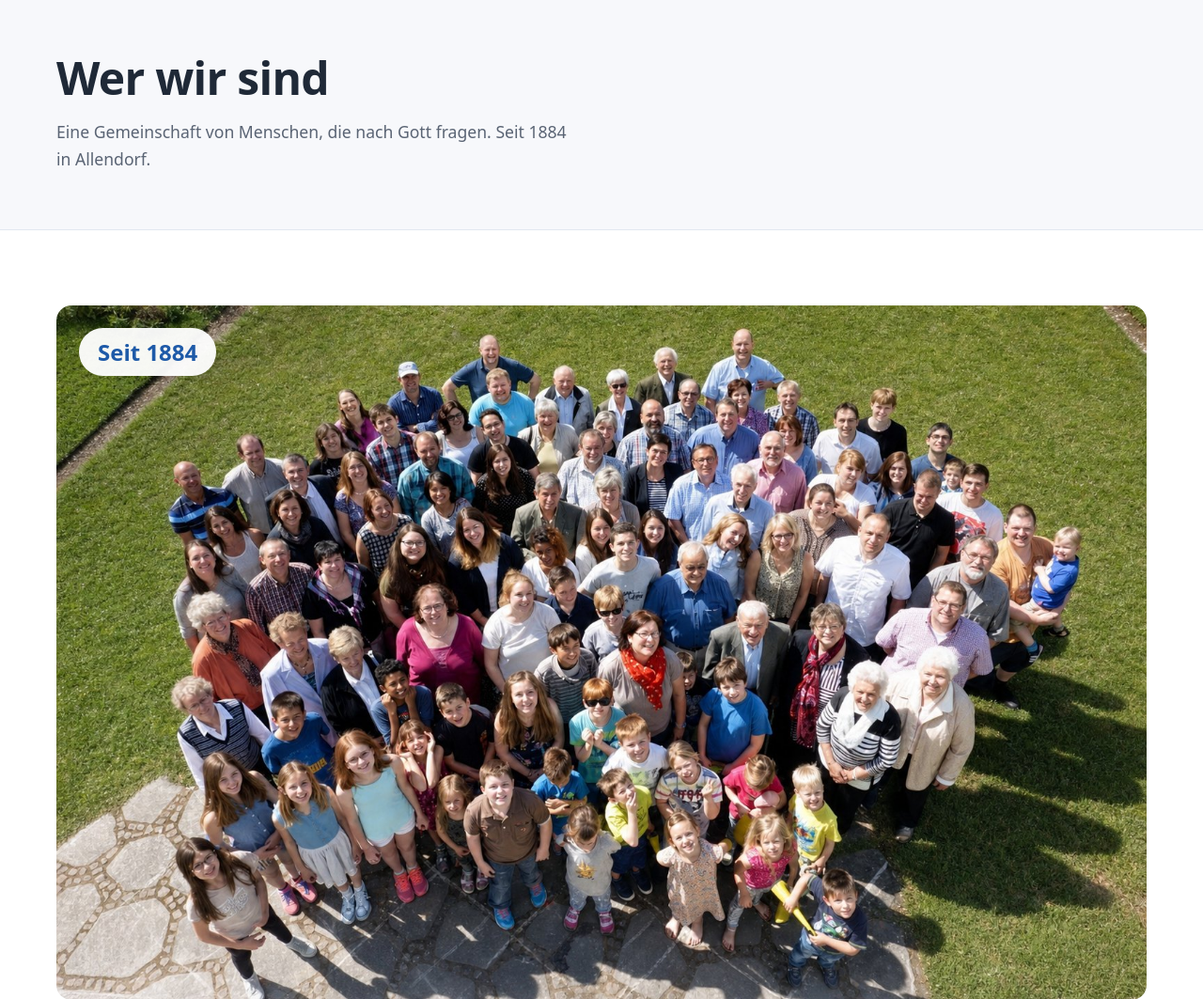
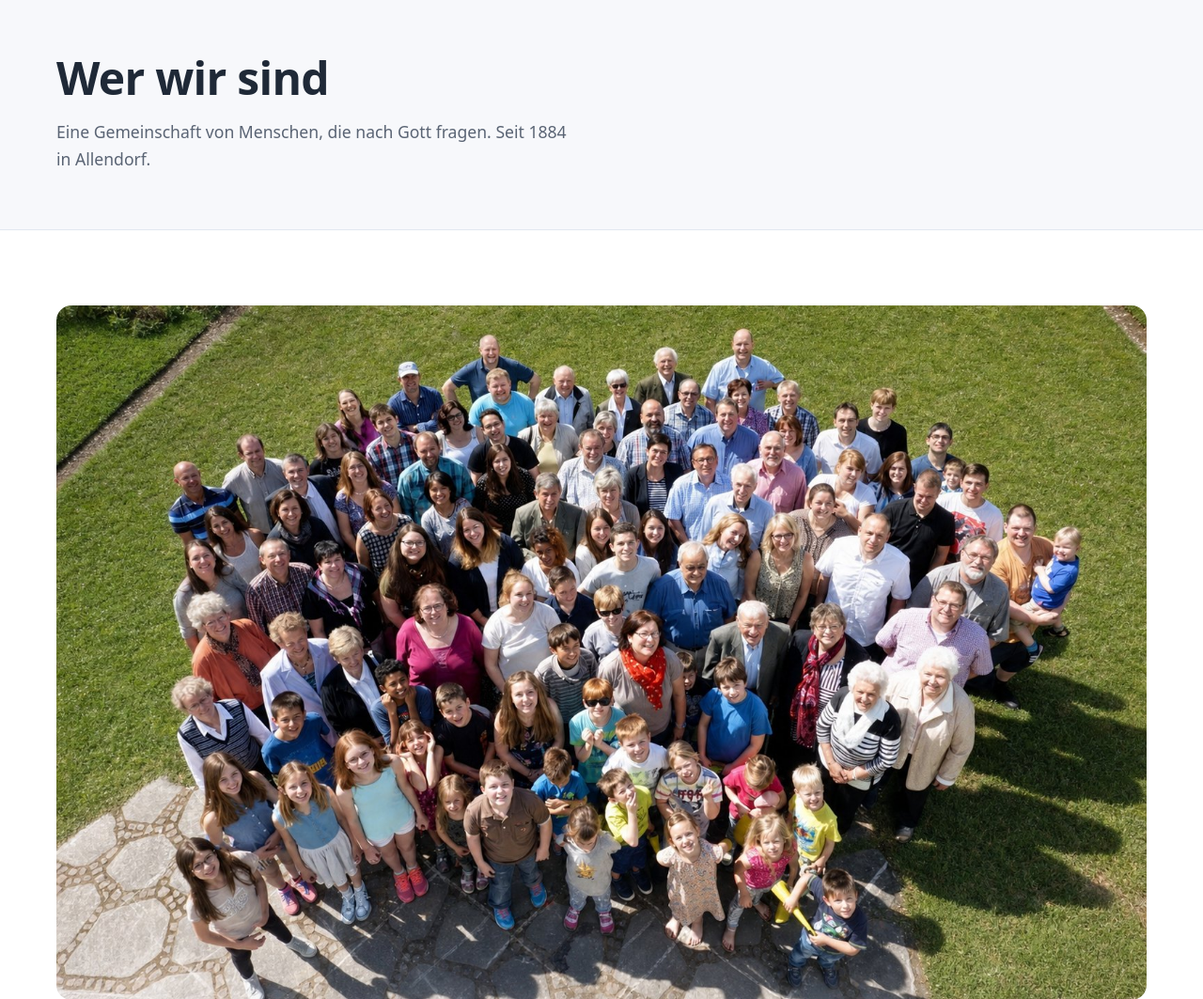
Before and after one commit to kirrovo/efgallendorf, a PHP site: page /wer-wir-sind.html in a window 1280 px wide. Shown: the part 146-1209 px from the top of the page at 94% size. Run offline with PHP 8.4, Linux system fonts and the light colour scheme.

Commit message:
Seit-1884-Plakette vom Gemeindefoto entfernen

```diff
--- a/style.css
+++ b/style.css
@@ -1470,19 +1470,11 @@ a.predigt-row:hover .predigt-play { background: var(--blau); border-color: var(-
 .wws-intro { display: grid; gap: 32px; margin-bottom: 64px; }
 .wws-intro-bild { position: relative; margin: 0; border-radius: var(--r-karte); overflow: hidden; }
 .wws-intro-bild img { display: block; width: 100%; height: auto; }
-.wws-intro-bild figcaption {
-  position: absolute; top: 24px; left: 24px;
-  padding: 10px 20px; border-radius: var(--r-pille);
-  background: rgba(255, 255, 255, .95); color: var(--blau);
-  font-size: clamp(1rem, 2vw, 1.5rem); font-weight: 800; line-height: 1.3;
-  box-shadow: 0 2px 12px rgba(0, 0, 0, .1);
-}
 .wws-intro-text { max-width: 76ch; }
 .wws-intro-text p { color: var(--text-leise); margin-bottom: 16px; }
 .wws-intro-text p:last-child { margin-bottom: 0; }
 @media (max-width: 620px) {
   .wws-intro { gap: 24px; }
-  .wws-intro-bild figcaption { top: 8px; left: 8px; padding: 5px 9px; font-size: .75rem; }
 }
 
 .wws-sections { display: grid; grid-template-columns: 1fr 1fr; gap: 20px; margin-bottom: 48px; }
--- a/wer-wir-sind.html
+++ b/wer-wir-sind.html
@@ -42,7 +42,6 @@
       <figure class="wws-intro-bild">
         <img src="gemeinde_2016_2.jpg" width="1572" height="1001"
              alt="Die Gemeinde EFG Allendorf beim gemeinsamen Gruppenfoto vor dem Gemeindehaus" />
-        <figcaption>Seit 1884</figcaption>
       </figure>
       <div class="wws-intro-text">
         <p>Die Evangelische Freie Gemeinde Allendorf ist eine freie christliche Gemeinde. Ihre Wurzeln liegen in der Gemeinschaftsbewegung, sie besteht seit <strong>1884</strong>.</p>
--- a/wordpress-theme/efg-allendorf/functions.php
+++ b/wordpress-theme/efg-allendorf/functions.php
@@ -9,7 +9,7 @@ if ( ! defined( 'ABSPATH' ) ) {
 	exit; // Direktaufruf verhindern.
 }
 
-define( 'EFGA_VERSION', '1.0.27' );
+define( 'EFGA_VERSION', '1.0.28' );
 
 /* ════════════════════════════════════════════════════════
    1. THEME-SETUP
--- a/wordpress-theme/efg-allendorf/template-wer-wir-sind.php
+++ b/wordpress-theme/efg-allendorf/template-wer-wir-sind.php
@@ -23,7 +23,6 @@ $photo = get_template_directory_uri() . '/assets/img/gemeinde.jpg';
 		<div class="wws-intro">
 			<figure class="wws-intro-bild">
 				<img src="<?php echo esc_url( $photo ); ?>" width="1572" height="1001" alt="Gemeinde EFG Allendorf" />
-				<figcaption>Seit 1884</figcaption>
 			</figure>
 			<div class="wws-intro-text">
 				<p>Die Evangelische Freie Gemeinde Allendorf ist eine freie christliche Gemeinde, die ihre Wurzeln in der Gemeinschaftsbewegung hat und seit <strong>1884</strong> besteht.</p>
```
Also changed, not shown: wordpress-theme/efg-allendorf/style.css (+1 -9 lines), 1 other file.
